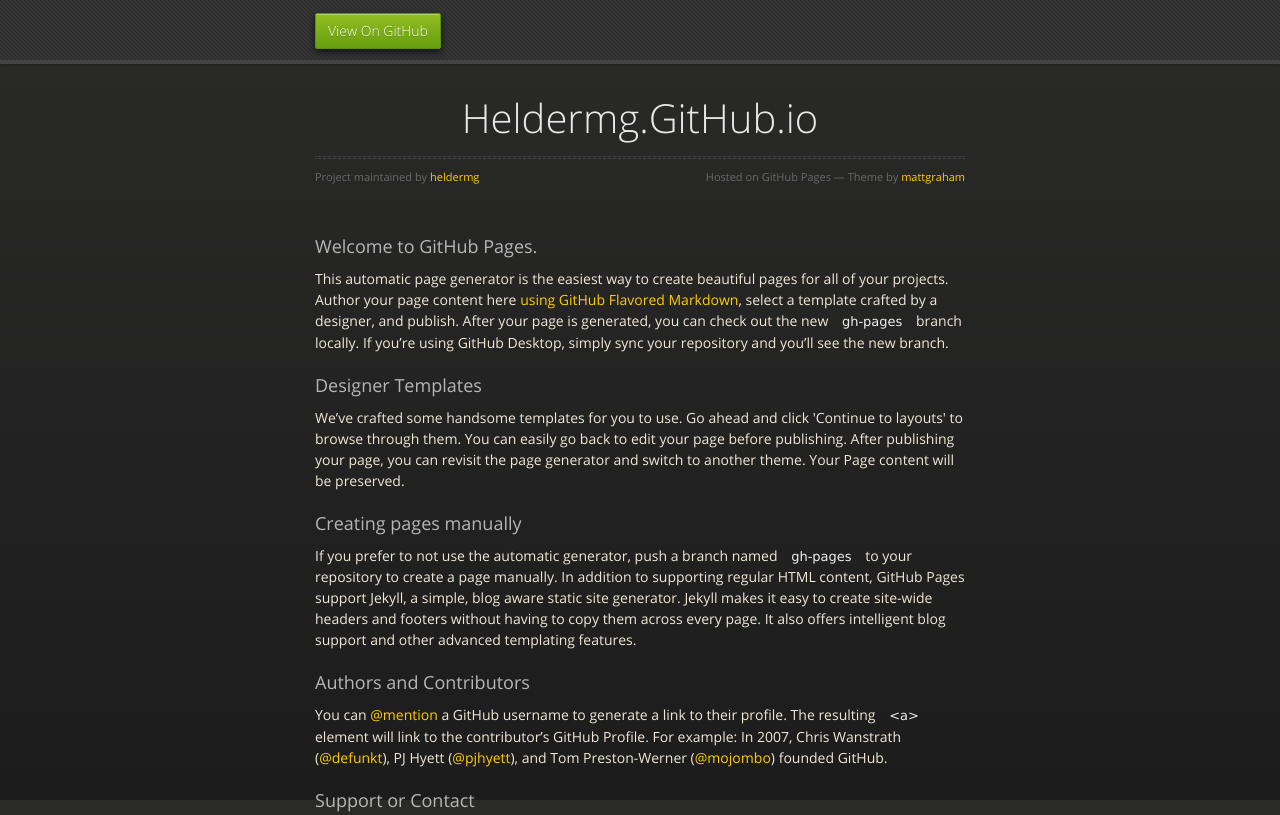
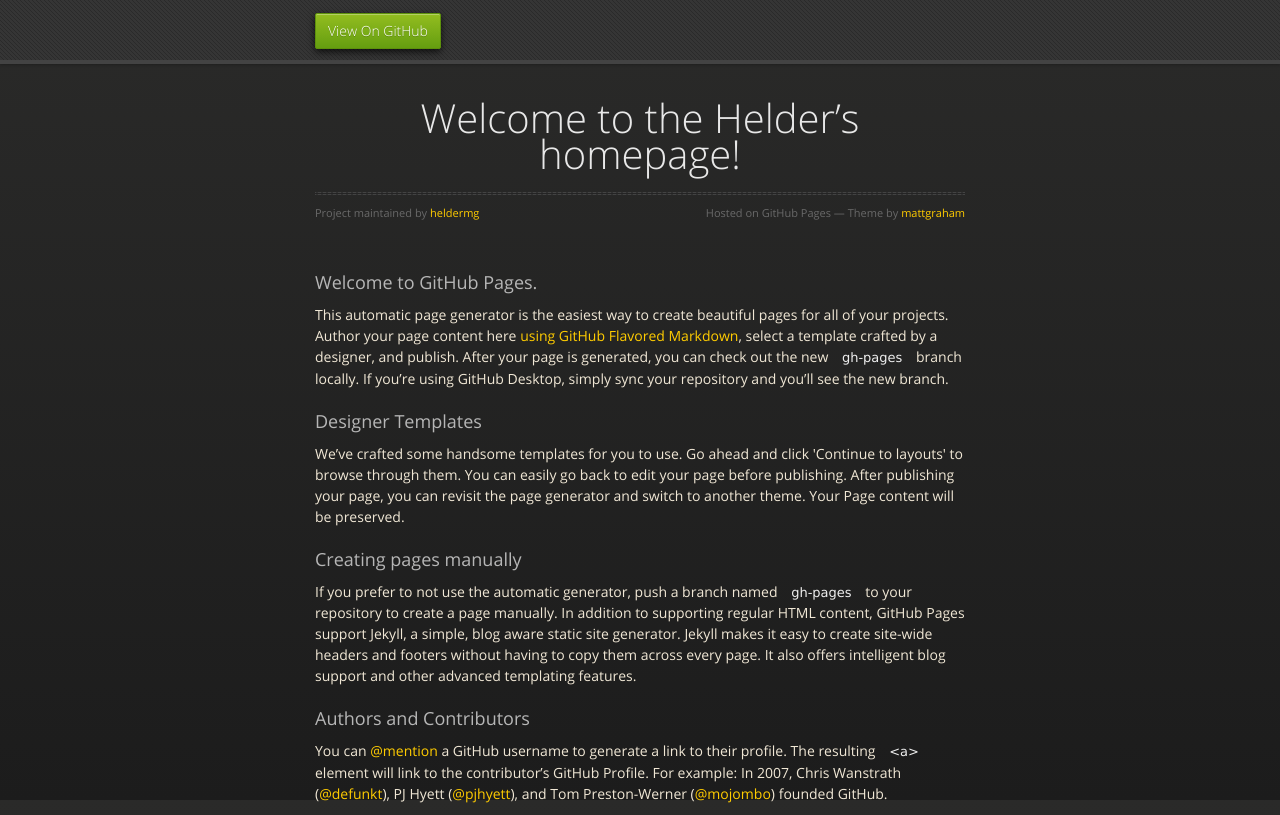
Before and after one commit to heldermg/heldermg.github.io, a plain HTML site: page index.html in a window 1280 px wide. Shown: the top 815 px of the page. Drawn offline with nearby package versions, Linux system fonts and the light colour scheme.

Commit message:
Changing title

```diff
--- a/index.html
+++ b/index.html
@@ -3,7 +3,7 @@
   <head>
     <meta charset="utf-8">
     <meta http-equiv="X-UA-Compatible" content="chrome=1">
-    <title>Heldermg.GitHub.io by heldermg</title>
+    <title>Welcome to the Helder’s homepage!</title>
     <link rel="stylesheet" href="stylesheets/styles.css">
     <link rel="stylesheet" href="stylesheets/github-dark.css">
     <script src="https://ajax.googleapis.com/ajax/libs/jquery/1.7.1/jquery.min.js"></script>
@@ -28,7 +28,7 @@
 
       <section>
         <div id="title">
-          <h1>Heldermg.GitHub.io</h1>
+          <h1>Welcome to the Helder’s homepage!</h1>
           <p></p>
           <hr>
           <span class="credits left">Project maintained by <a href="https://github.com/heldermg">heldermg</a></span>
```
